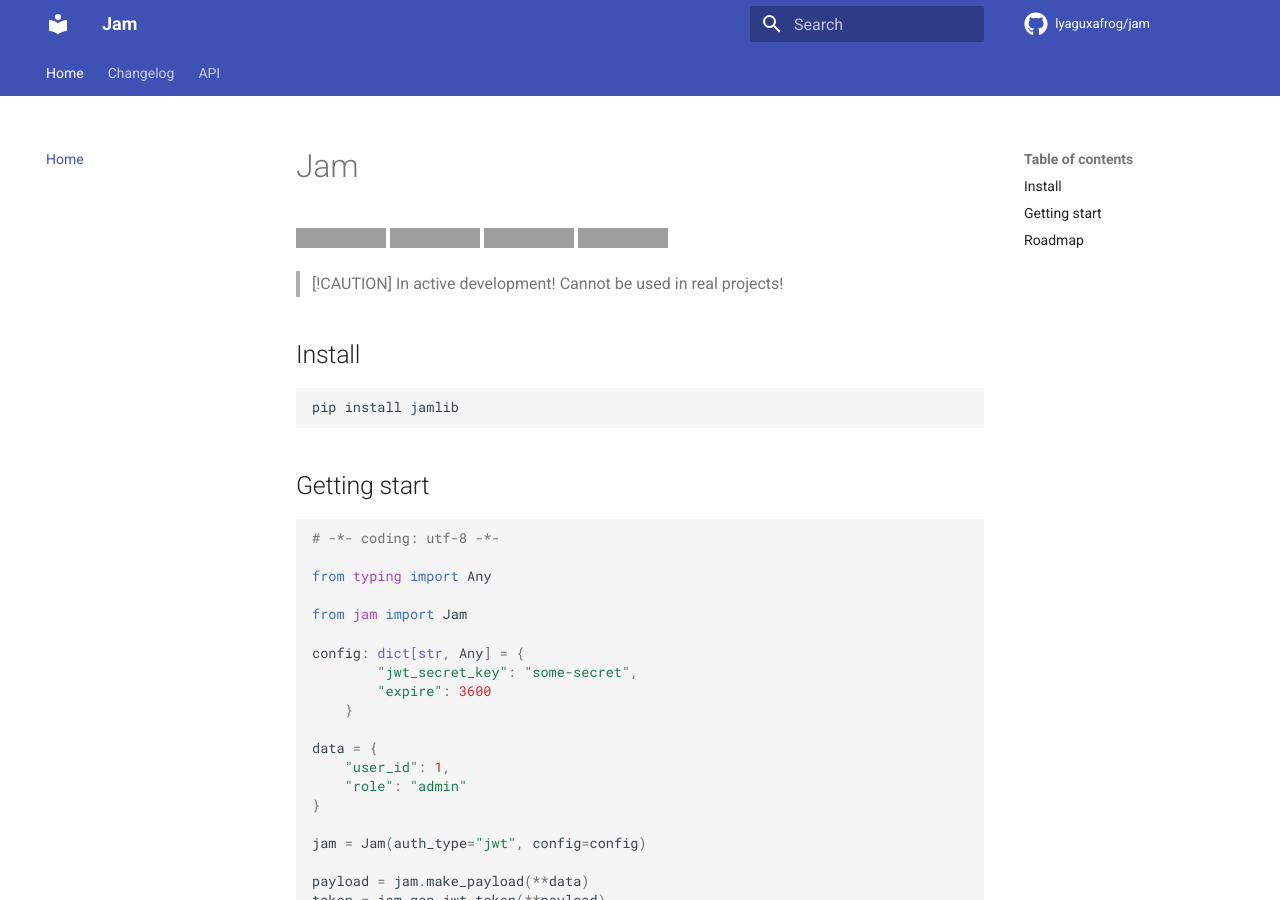
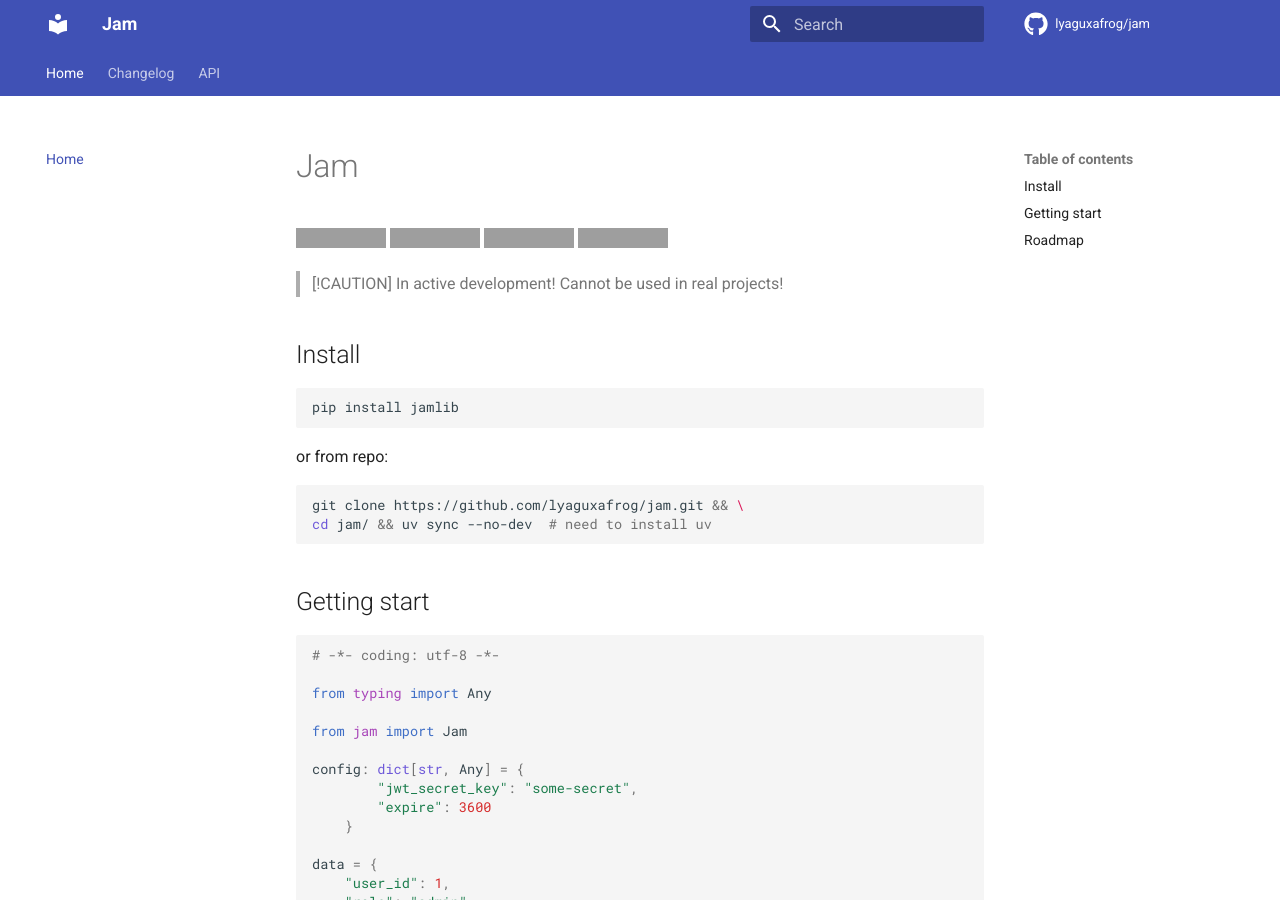
Before and after one commit to lyaguxafrog/jam, an MkDocs documentation site: the page built from docs/index.md, in a window 1280 px wide and 900 px high. Built offline with MkDocs 1.6.1 and Material for MkDocs 9.7.7, drawn with Linux system fonts in a browser that asks for light colours; comment, search, counter and statistics services are not loaded; grey boxes are pictures that could not be loaded.

````diff
--- a/docs/index.md
+++ b/docs/index.md
@@ -12,6 +12,11 @@
 ## Install
 ```bash
 pip install jamlib
+```
+or from repo:
+```bash
+git clone https://github.com/lyaguxafrog/jam.git && \
+cd jam/ && uv sync --no-dev  # need to install uv
 ```
 
 ## Getting start
````
